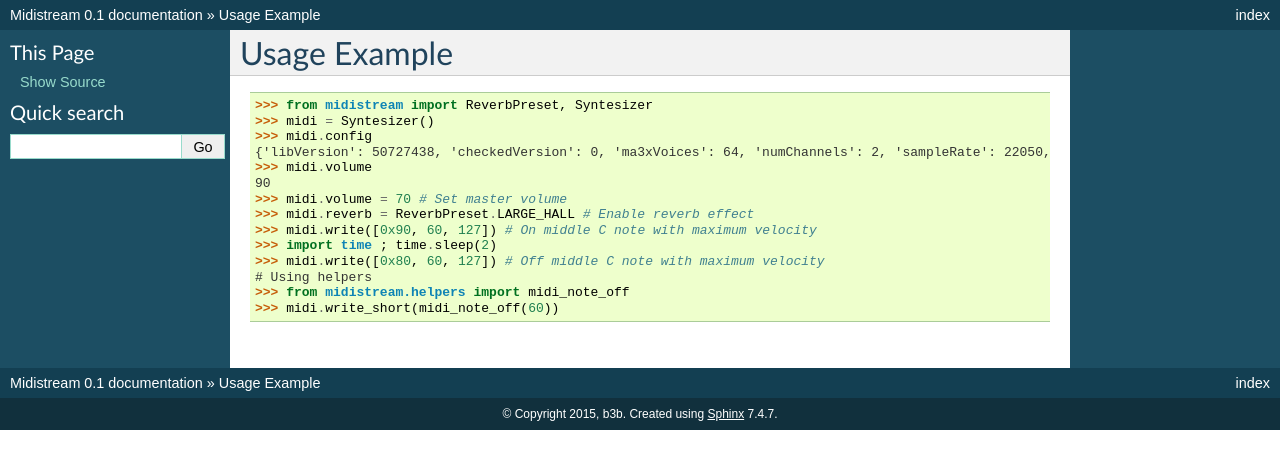
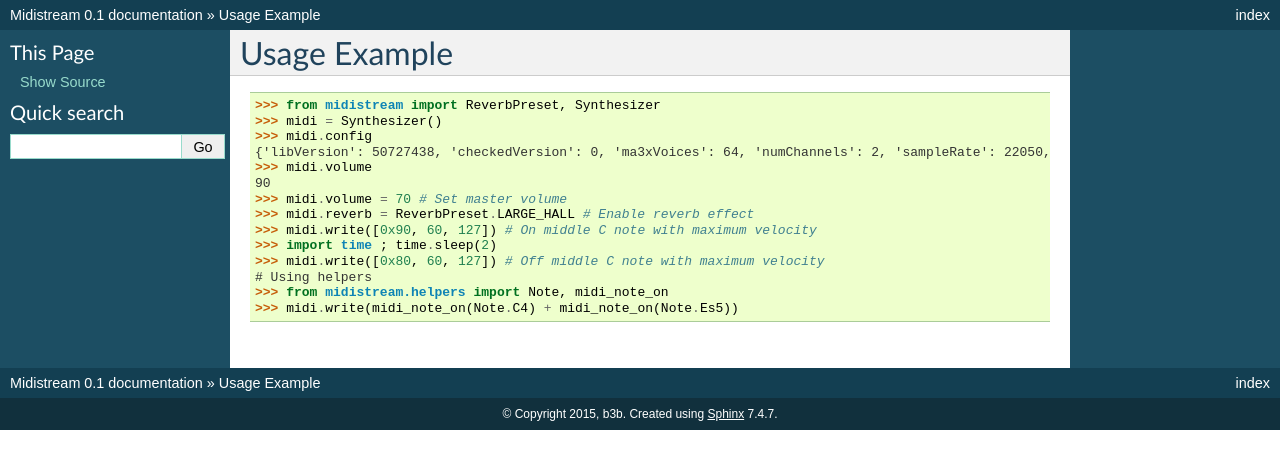
Before and after one commit to b3b/midistream, a Sphinx documentation site: the page built from docs/example.rst, in a window 1280 px wide. Shown: the top 469 px of the page. Built offline with Sphinx 7.4.7, drawn with Linux system fonts in a browser that asks for light colours.

Commit message:
update docs

```diff
--- a/docs/example.rst
+++ b/docs/example.rst
@@ -1,8 +1,8 @@
 Usage Example
 -------------
 
-    >>> from midistream import ReverbPreset, Syntesizer
-    >>> midi = Syntesizer()
+    >>> from midistream import ReverbPreset, Synthesizer
+    >>> midi = Synthesizer()
     >>> midi.config
     {'libVersion': 50727438, 'checkedVersion': 0, 'ma3xVoices': 64, 'numChannels': 2, 'sampleRate': 22050, 'mixBufferSize': 128, 'filterEnabled': 1, 'buildTimeStamp': 1195621085, 'buildGUID': b'1feda229-b9a8-45e9-96f4-73c0a80e7220'}
     >>> midi.volume
@@ -13,5 +13,5 @@ Usage Example
     >>> import time ; time.sleep(2)
     >>> midi.write([0x80, 60, 127]) # Off middle C note with maximum velocity
     # Using helpers
-    >>> from midistream.helpers import midi_note_off
-    >>> midi.write_short(midi_note_off(60))
+    >>> from midistream.helpers import Note, midi_note_on
+    >>> midi.write(midi_note_on(Note.C4) + midi_note_on(Note.Es5))
```
Also changed, not shown: README.rst (+13 -8 lines).
